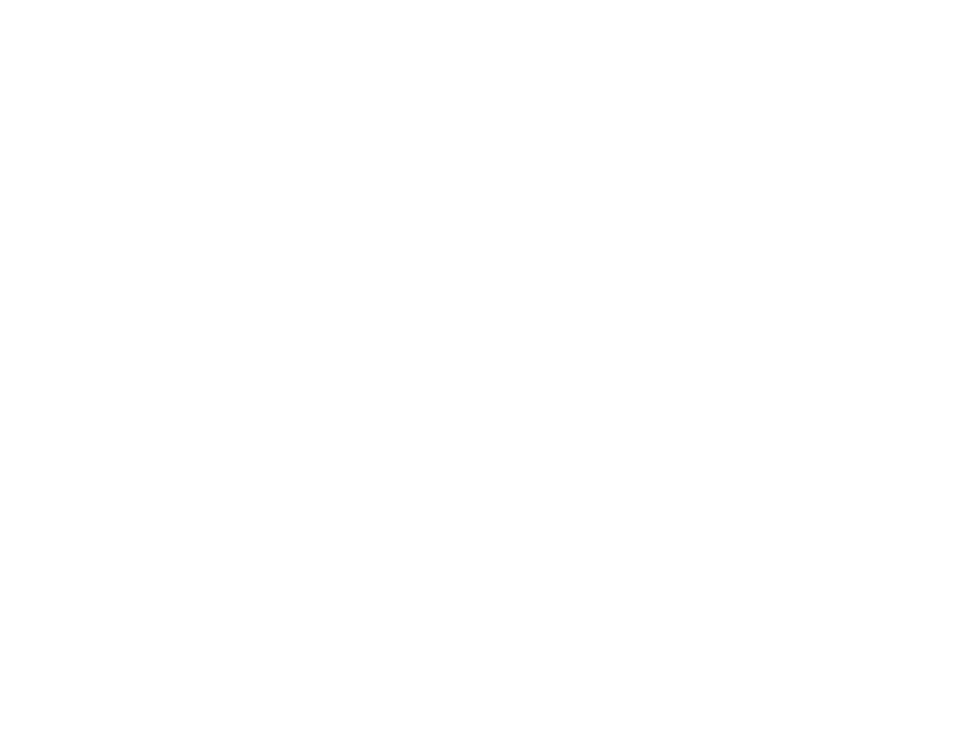
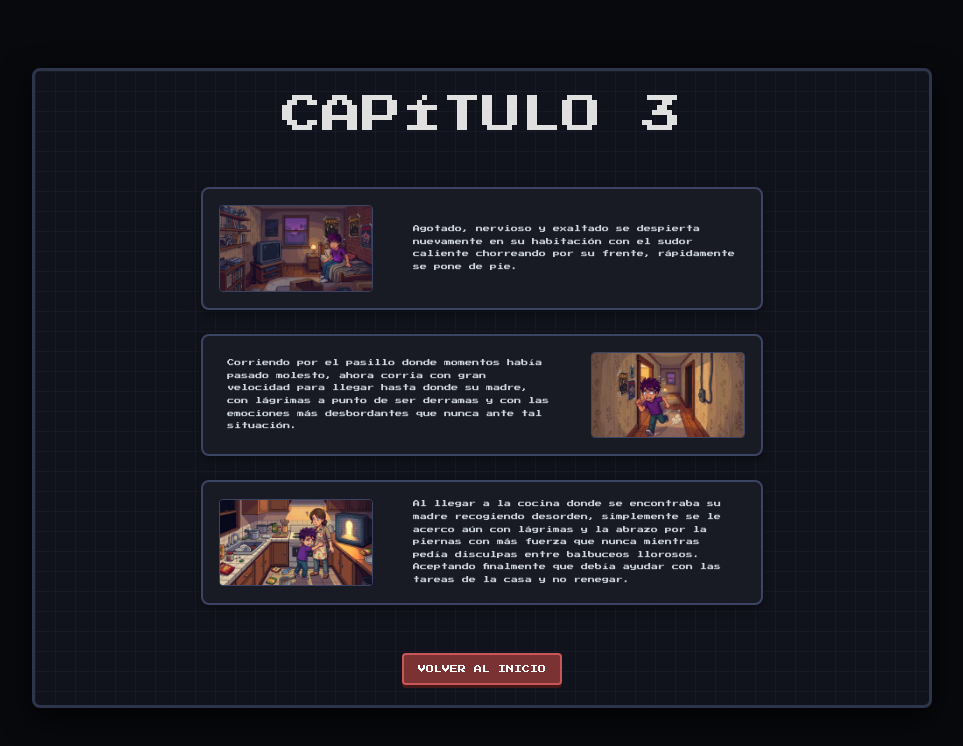
Before and after one commit to elizabethtejadaaraya-dotcom/Proyecto-de-programacion, a plain HTML site: page Capitulo 3.html in a window 1280 px wide. Shown: the whole page, without its empty margins (158-1121 px from the left). Drawn offline with nearby package versions, Linux system fonts and the light colour scheme.

Commit message:
Termine de organizar la historia en las páginas de los capitulos.

```diff
--- a/Capitulo 3.html
+++ b/Capitulo 3.html
@@ -0,0 +1,73 @@
+<!DOCTYPE html>
+<html lang="es">
+<head>
+    <meta charset="UTF-8">
+    <meta name="viewport" content="width=device-width, initial-scale=1.0">
+    <title>Capítulo 3</title>
+    <link href="https://fonts.googleapis.com/css2?family=Press+Start+2P&display=swap" rel="stylesheet">
+    <link href="https://cdn.jsdelivr.net/npm/bootstrap@5.3.3/dist/css/bootstrap.min.css" rel="stylesheet">
+    <link rel="stylesheet" href="CSS/style.css">
+</head>
+<body>
+<div class="container my-5">
+
+    <!-- Título Principal del Capítulo -->
+    <h1 class="section-title text-center mb-5">CAPÍTULO 3</h1>
+
+    <div class="row justify-content-center">
+        <div class="col-md-9 col-lg-8">
+
+            <!-- BLOQUE 1: Imagen a la izquierda / Texto a la derecha -->
+            <div class="card capitulo-card mb-4">
+                <div class="row g-0 align-items-center">
+                    <div class="col-md-4 p-3">
+                        <img src="IMG/Capitulo 3,1.jpeg" class="img-fluid rounded-pixel object-fit-cover w-100" style="max-height: 140px;" alt="Imagen del capítulo">
+                    </div>
+                    <div class="col-md-8">
+                        <div class="card-body px-4 py-3">
+                            <p class="card-text">Agotado, nervioso y exaltado se despierta nuevamente en su habitación con el sudor caliente chorreando por su frente, rápidamente se pone de pie.</p>
+                        </div>
+                    </div>
+                </div>
+            </div>
+
+            <!-- BLOQUE 2: Texto a la izquierda / Imagen a la derecha -->
+            <!-- Nota: Usamos 'flex-row-reverse' para invertir el orden automáticamente -->
+            <div class="card capitulo-card mb-4">
+                <div class="row g-0 align-items-center flex-row-reverse">
+                    <div class="col-md-4 p-3">
+                        <img src="IMG/Capitulo 3.2.jpeg" class="img-fluid rounded-pixel object-fit-cover w-100" style="max-height: 140px;" alt="Imagen del capítulo">
+                    </div>
+                    <div class="col-md-8">
+                        <div class="card-body px-4 py-3">
+                            <p class="card-text">Corriendo por el pasillo donde momentos había pasado molesto, ahora corria con gran velocidad para llegar hasta donde su madre, con lágrimas a punto de ser derramas y con las emociones más desbordantes que nunca ante tal situación.</p>
+                        </div>
+                    </div>
+                </div>
+            </div>
+
+            <!-- BLOQUE 3: Imagen a la izquierda / Texto a la derecha -->
+            <div class="card capitulo-card mb-4">
+                <div class="row g-0 align-items-center">
+                    <div class="col-md-4 p-3">
+                        <img src="IMG/Capitulo 3.3.jpeg" class="img-fluid rounded-pixel object-fit-cover w-100" style="max-height: 140px;" alt="Imagen del capítulo">
+                    </div>
+                    <div class="col-md-8">
+                        <div class="card-body px-4 py-3">
+                            <p class="card-text">Al llegar a la cocina donde se encontraba su madre recogiendo desorden, simplemente se le acerco aún con lágrimas y la abrazo por la piernas con más fuerza que nunca mientras pedía disculpas entre balbuceos llorosos. Aceptando finalmente que debía ayudar con las tareas de la casa y no renegar.</p>
+                        </div>
+                    </div>
+                </div>
+            </div>
+
+
+            <!-- Botón para regresar al índice principal -->
+            <div class="text-center mt-5">
+                <a href="index.html" class="btn btn-pixel">VOLVER AL INICIO</a>
+            </div>
+
+        </div>
+    </div>
+</div>
+</body>
+</html>
```
Also changed, not shown: Capitulo 2.html (+7 -7 lines).
